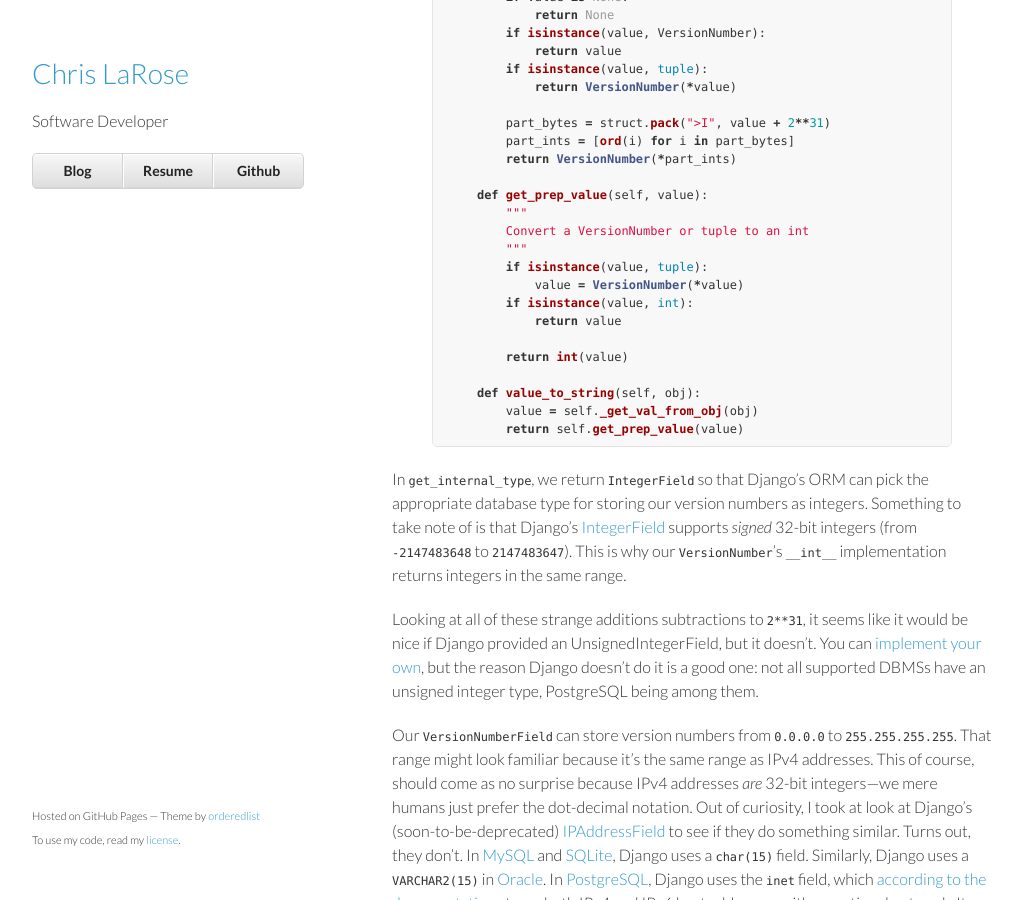
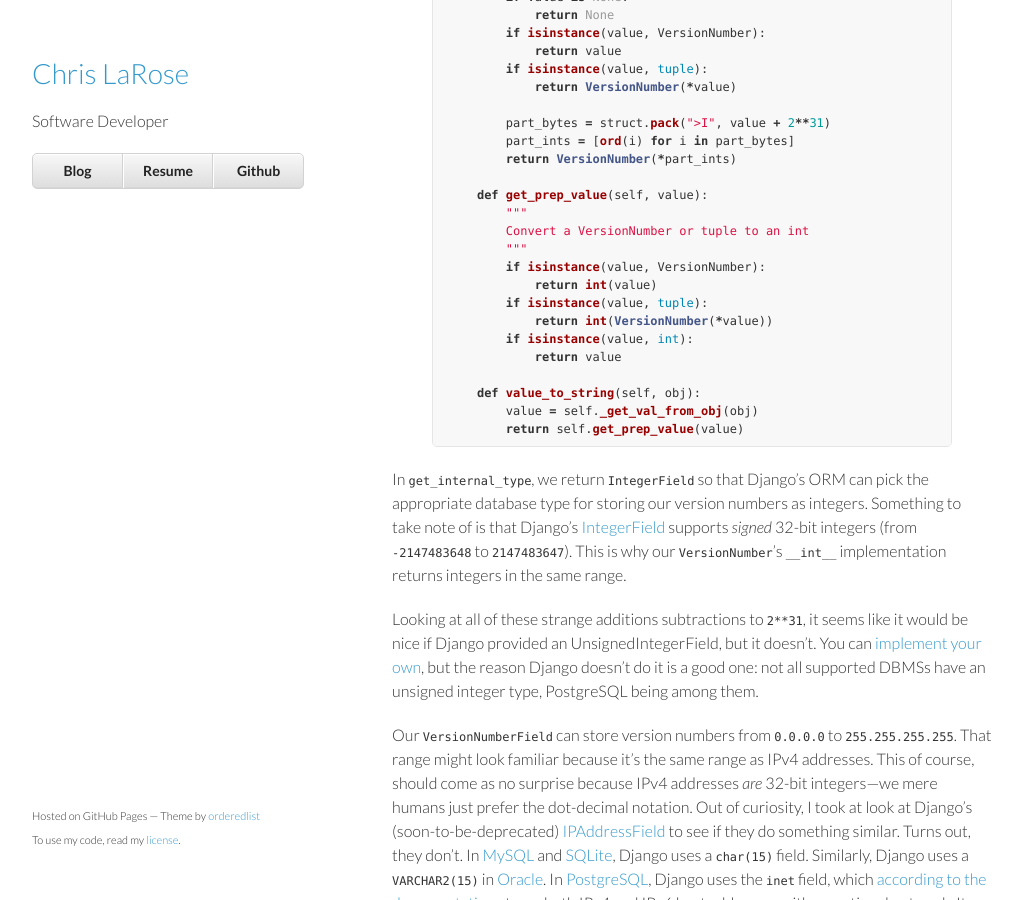
Before and after one commit to cjlarose/cjlarose.github.io, a Jekyll site: the page built from _posts/2014-01-14-django-custom-field-version-number.md, in a window 1280 px wide and 900 px high, scrolled down 1793 px. Shown: the whole window, without its empty margins (128-1148 px from the left). Built offline with Jekyll 4.4.1, drawn with Linux system fonts in a browser that asks for light colours; comment, search, counter and statistics services are not loaded.

Commit message:
Update version number post to that VersionNumberField can be initialized with a VersionNumber instance

```diff
--- a/_posts/2014-01-14-django-custom-field-version-number.md
+++ b/_posts/2014-01-14-django-custom-field-version-number.md
@@ -81,12 +81,12 @@ class VersionNumberField(models.Field):
         """
         Convert a VersionNumber or tuple to an int
         """
+        if isinstance(value, VersionNumber):
+            return int(value)
         if isinstance(value, tuple):
-            value = VersionNumber(*value)
+            return int(VersionNumber(*value))
         if isinstance(value, int):
             return value
-
-        return int(value)
 
     def value_to_string(self, obj):
         value = self._get_val_from_obj(obj)
```
